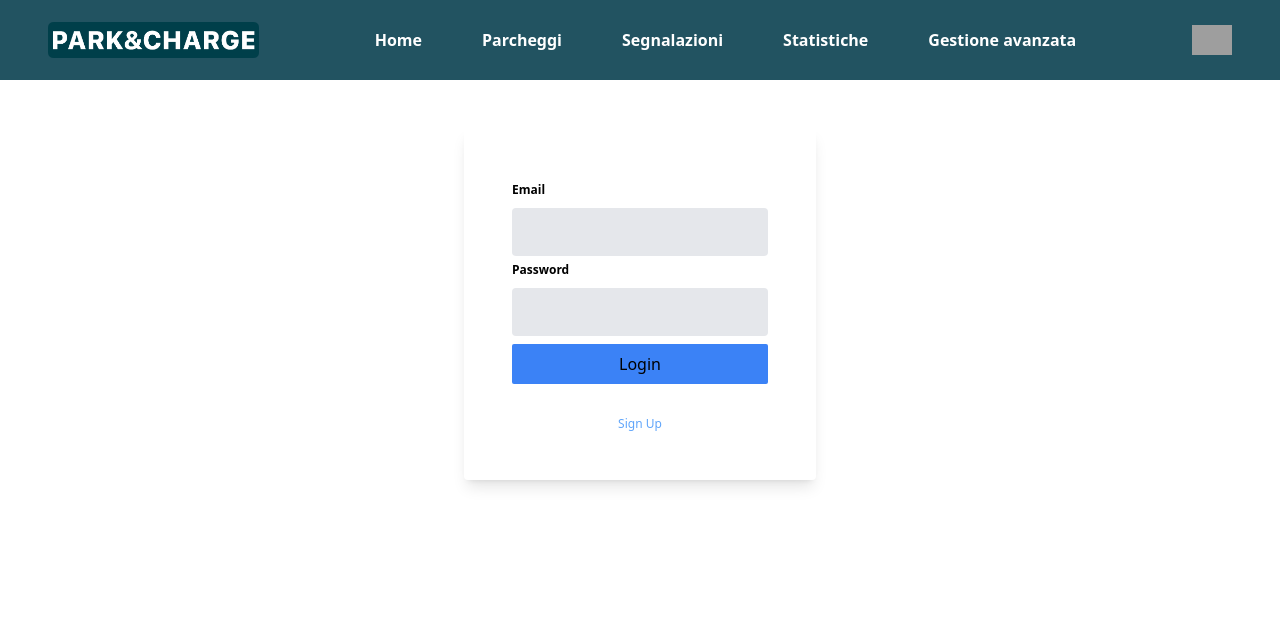
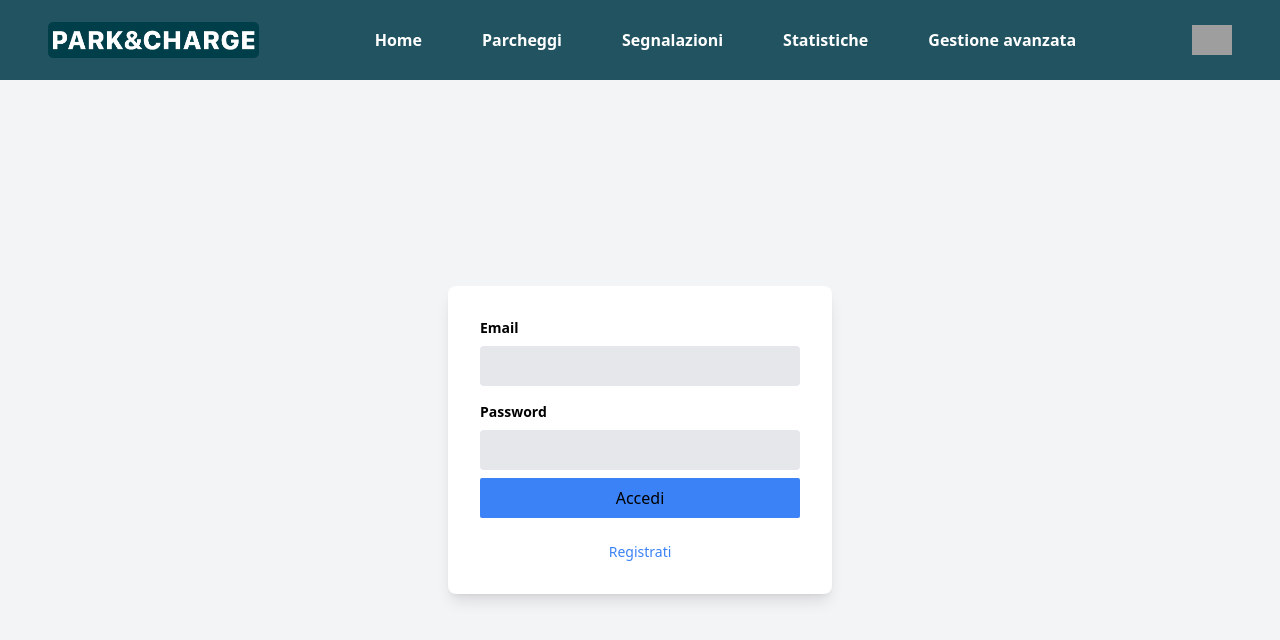
Before and after one commit to goran-devetak/ProgettoIngegneriaSoftware, a Next.js app: page / in a window 1280 px wide. Shown: the top 640 px of the page. Built offline with nearby package versions, Linux system fonts and the light colour scheme; no server answers; grey boxes are pictures that could not be loaded.

Commit message:
Added signup + restyling

```diff
--- /dev/null
+++ b/src/app/(pages)/(auth)/signup/page.tsx
@@ -0,0 +1,7 @@
+import SignUp from "@/app/components/auth/SignUp";
+
+export default function Landing() {
+    return <>
+        <SignUp/>
+    </>
+}
--- a/src/app/(pages)/layout.tsx
+++ b/src/app/(pages)/layout.tsx
@@ -19,8 +19,8 @@ export default function RootLayout({
   return (
     <html lang="en" >
       <body className="vsc-initialized h-full">
-        <MyNav />
-        <div className="flex-1 max-h-screen">
+        <div className="flex flex-col h-screen bg-gray-100">
+          <MyNav />
           {children}
         </div>
       </body>
--- a/src/app/components/auth/Login.tsx
+++ b/src/app/components/auth/Login.tsx
@@ -1,5 +1,5 @@
 "use client"
-import { login, logout } from "@/app/lib/functions/auth/action"
+import { login } from "@/app/lib/functions/auth/action"
 import SubmitButton from "./SubmitButton"
 import { useActionState } from "react"
 
@@ -7,28 +7,30 @@ export default function Login() {
     const [state, loginAction] = useActionState(login, undefined)
 
     return (
-        <div className="flex flex-col justify-center items-center">
-            <form className="flex flex-col bg-white rounded shadow-lg p-12 mt-12" action={loginAction}>
-                <div>
-                    <label className="font-semibold text-xs">Email</label>
+        <div className="flex flex-col justify-center items-center h-screen ">
+            <form className="flex flex-col bg-white rounded-lg shadow-lg p-8 w-96" action={loginAction}>
+                <div className="flex flex-col gap-2">
+                    <label className="font-semibold text-sm">Email</label>
                     <input
                         name="email"
-                        className="flex items-center h-12 px-4 w-64 bg-gray-200 mt-2 rounded focus:outline-none focus:ring-2"
-                        type="text"
+                        className="h-10 px-4 bg-gray-200 rounded focus:outline-none focus:ring-2 focus:ring-blue-400"
+                        type="email"
                     />
                 </div>
-                <div>
-                    <label className="font-semibold text-xs mt-3">Password</label>
+                <div className="flex flex-col gap-2 mt-4">
+                    <label className="font-semibold text-sm">Password</label>
                     <input
                         name="password"
-                        className="flex items-center h-12 px-4 w-64 bg-gray-200 mt-2 rounded focus:outline-none focus:ring-2"
+                        className="h-10 px-4 bg-gray-200 rounded focus:outline-none focus:ring-2 focus:ring-blue-400"
                         type="password"
                     />
                 </div>
-                {state?.errors?.email && <p className="text-red-500">{state.errors.email}</p>}
+                {state?.errors?.email && (
+                    <p className="text-red-500 text-sm mt-2">{state.errors.email}</p>
+                )}
                 <SubmitButton />
-                <div className="flex mt-6 justify-center text-xs">
-                    <a className="text-blue-400 hover:text-blue-500" href="#">Sign Up</a>
+                <div className="mt-4 text-center text-sm">
+                    <a className="text-blue-500 hover:underline" href="/signup">Registrati</a>
                 </div>
             </form>
         </div>
--- /dev/null
+++ b/src/app/components/auth/SignUp.tsx
@@ -0,0 +1,48 @@
+"use client"
+
+export default function SignUp() {
+    return (
+        <div className="flex flex-col justify-center items-center  ">
+            <form className="flex flex-col bg-white rounded-lg shadow-lg p-8 w-96">
+                <div className="flex flex-col gap-2">
+                    <label className="font-semibold text-sm">Nome</label>
+                    <input
+                        name="name"
+                        className="h-10 px-4 bg-gray-200 rounded focus:outline-none focus:ring-2 focus:ring-blue-400"
+                        type="text"
+                    />
+                </div>
+                <div className="flex flex-col gap-2 mt-4">
+                    <label className="font-semibold text-sm">Email</label>
+                    <input
+                        name="email"
+                        className="h-10 px-4 bg-gray-200 rounded focus:outline-none focus:ring-2 focus:ring-blue-400"
+                        type="email"
+                    />
+                </div>
+                <div className="flex flex-col gap-2 mt-4">
+                    <label className="font-semibold text-sm">Scegli una password</label>
+                    <input
+                        name="password"
+                        className="h-10 px-4 bg-gray-200 rounded focus:outline-none focus:ring-2 focus:ring-blue-400"
+                        type="password"
+                    />
+                </div>
+                <div className="flex flex-col gap-2 mt-4">
+                    <label className="font-semibold text-sm">Ripeti la password</label>
+                    <input
+                        name="confirm_password"
+                        className="h-10 px-4 bg-gray-200 rounded focus:outline-none focus:ring-2 focus:ring-blue-400"
+                        type="password"
+                    />
+                </div>
+                <button type="submit" className="mt-6 py-2 bg-red-500 text-white font-semibold rounded-lg hover:bg-red-600 transition">
+                    Registrati
+                </button>
+                <div className="mt-4 text-center text-sm">
+                    <a className="text-blue-500 hover:underline" href="/">Accedi</a>
+                </div>
+            </form>
+        </div>
+    )
+}
--- a/src/app/components/auth/SubmitButton.tsx
+++ b/src/app/components/auth/SubmitButton.tsx
@@ -3,6 +3,6 @@ import { useFormStatus } from "react-dom";
 export default function SubmitButton() {
     const { pending } = useFormStatus();
     return (
-        <button disabled={pending} type="submit" className=" my-2 py-2 rounded-sm bg-blue-500">Login</button>
+        <button disabled={pending} type="submit" className=" my-2 py-2 rounded-sm bg-blue-500">Accedi</button>
     )
 }
--- a/src/app/components/map/InfoRectangle.tsx
+++ b/src/app/components/map/InfoRectangle.tsx
@@ -6,10 +6,10 @@ import Style from "ol/style/Style";
 import StationMarker from "./StationMarker";
 
 export default class InfoRectangle extends Feature {
-    private readonly defWidth = 400
-    private readonly defHeight = 70
+    private readonly defWidth = 300
+    private readonly defHeight = 40
     private readonly offset = 0
-    private readonly cornerRadius = 15
+    private readonly cornerRadius = 20
     private associatedMarker: StationMarker | null = null;
     private href: string
 
@@ -52,7 +52,7 @@ export default class InfoRectangle extends Feature {
 
             // Add text
             ctx.fillStyle = '#000000';
-            ctx.font = 'bold 20px Arial';
+            ctx.font = 'bold 16px Arial';
             ctx.textAlign = 'center';
             ctx.textBaseline = 'middle';
 
--- a/src/app/components/map/MyMap.tsx
+++ b/src/app/components/map/MyMap.tsx
@@ -141,6 +141,7 @@ export default function StationMap() {
                 markerSource.forEachFeature(f => {
                     if (f instanceof StationMarker) f.deselectFeature()
                 })
+            target.style.cursor=''
             }
         })
         // Cleanup
@@ -152,5 +153,5 @@ export default function StationMap() {
         }
     }, [router])
 
-    return <div ref={mapRef} className="h-full w-full" />
+    return <div ref={mapRef} className="h-full w-full z-0" />
 }
--- a/src/app/components/nav/MyNav.tsx
+++ b/src/app/components/nav/MyNav.tsx
@@ -5,7 +5,7 @@ import { URLS } from "../../constants"
 export default function MyNav() {
 
     return (<>
-        <section className="relative mx-auto">
+        <section className="relative mx-auto z-10">
             <nav className="flex justify-between bg-mycyan text-white w-screen">
                 <div className="px-5 xl:px-12 py-3 flex w-full items-center">
                     <a className="text-3xl font-bold font-heading" href="/home">
--- a/src/middleware.ts
+++ b/src/middleware.ts
@@ -3,7 +3,7 @@ import { cookies } from "next/headers";
 import { NextRequest, NextResponse } from "next/server";
 import { decrypt } from "./app/lib/functions/auth/session";
 
-const publicRoutes:string[] = ["/"];
+const publicRoutes:string[] = ["/", "/signup"];
 const loginRoute = "/"
 export default async function middleware(req: NextRequest) {
 
```
Also changed, not shown: 1 other file (tests, documents, lock files or other folders).
